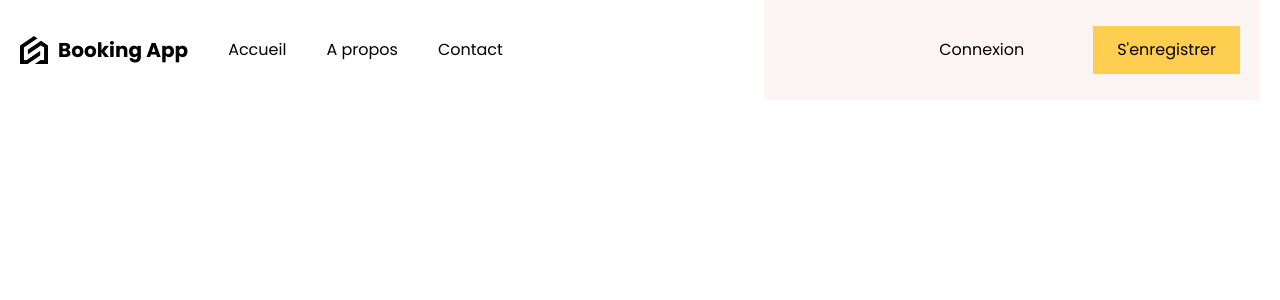
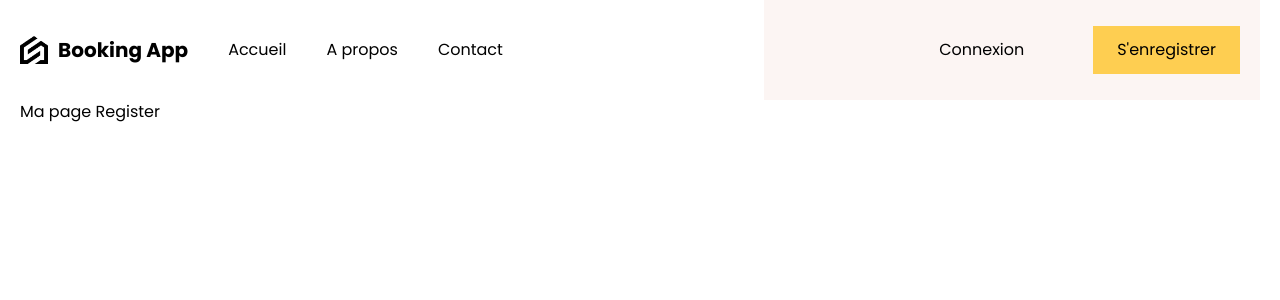
Before and after one commit to Projet-FullStack-M1/booking-front, a React (Vite) app: page /auth/register in a window 1280 px wide. Shown: the top 300 px of the page. Built offline with nearby package versions, Linux system fonts and the light colour scheme.

Commit message:
Ajout des titres aux pages de connexion et d'inscription

```diff
--- a/src/pages/auth/Login/login.jsx
+++ b/src/pages/auth/Login/login.jsx
@@ -6,6 +6,7 @@ const Login = () => {
       <Helmet>
         <title>Login</title>
       </Helmet>
+      <h1>Ma page Login</h1>
     </div>
   );
 };
--- a/src/pages/auth/register/register.jsx
+++ b/src/pages/auth/register/register.jsx
@@ -6,6 +6,7 @@ const Register = () => {
       <Helmet>
         <title>Register</title>
       </Helmet>
+      <h1>Ma page Register</h1>
     </div>
   );
 };
```
